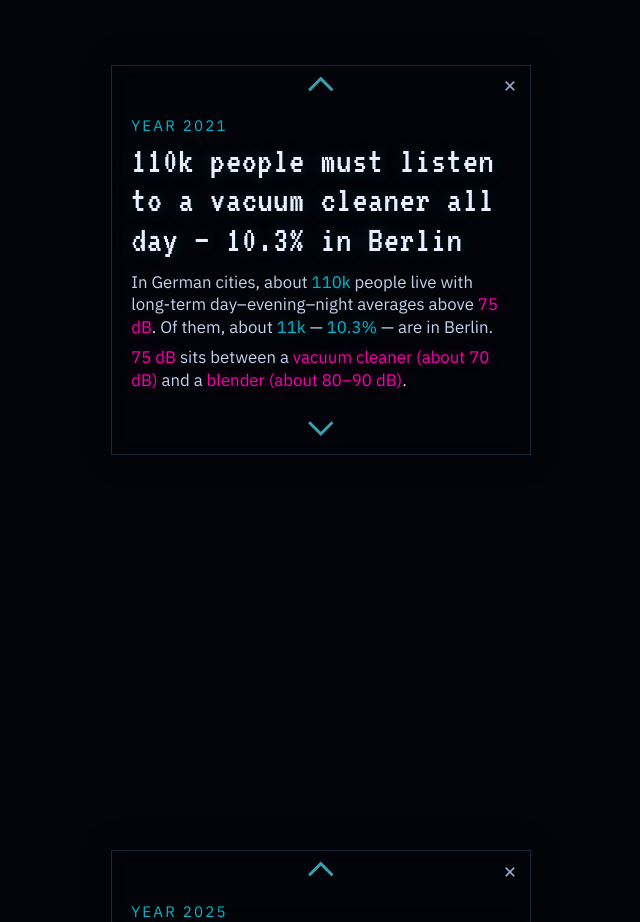
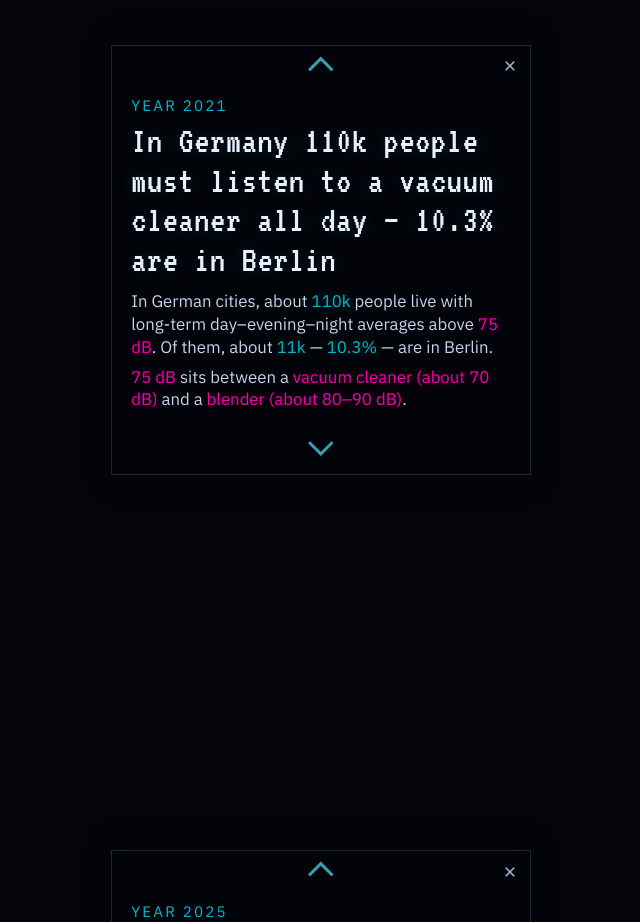
Before and after one commit to fotinidelig/noise-pollution-dataviz, a React (Vite) app in the folder app/: page / in a window 1280 px wide. Shown: the part 3340-4262 px from the top of the page, without its empty margins (319-959 px from the left). Built offline with nearby package versions, Linux system fonts and the light colour scheme; no server answers.

Commit message:
Germany story title: lead with country and Berlin share
“In Germany … — X% are in Berlin” for clearer framing.

Co-authored-by: Fotini Deligiannaki <fotinidelig@users.noreply.github.com>

```diff
--- a/app/src/scrolly/buildSteps.ts
+++ b/app/src/scrolly/buildSteps.ts
@@ -144,7 +144,7 @@ export function buildSteps(m: StoryMetrics): StoryStep[] {
       id: 'germany',
       railLabel: 'Germany',
       year: de.year_label,
-      title: `${dePeople} people must listen to a vacuum cleaner all day — ${de.berlin_share_of_germany_pct}% in Berlin`,
+      title: `In Germany ${dePeople} people must listen to a vacuum cleaner all day — ${de.berlin_share_of_germany_pct}% are in Berlin`,
       questions: [],
       body: [
         `In German cities, about ${hi(dePeople)} people live with long-term day–evening–night averages above ${hiLoud('75 dB')}. Of them, about ${hi(berlinPeople)} — ${hi(`${de.berlin_share_of_germany_pct}%`)} — are in Berlin.`,
```
